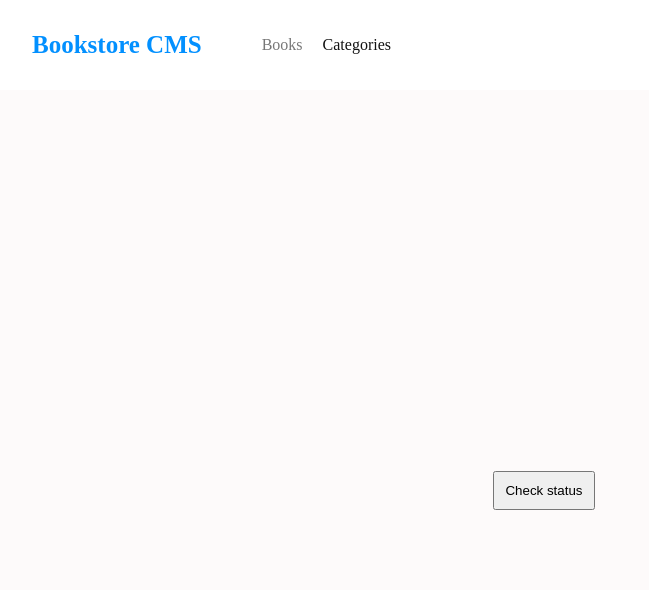
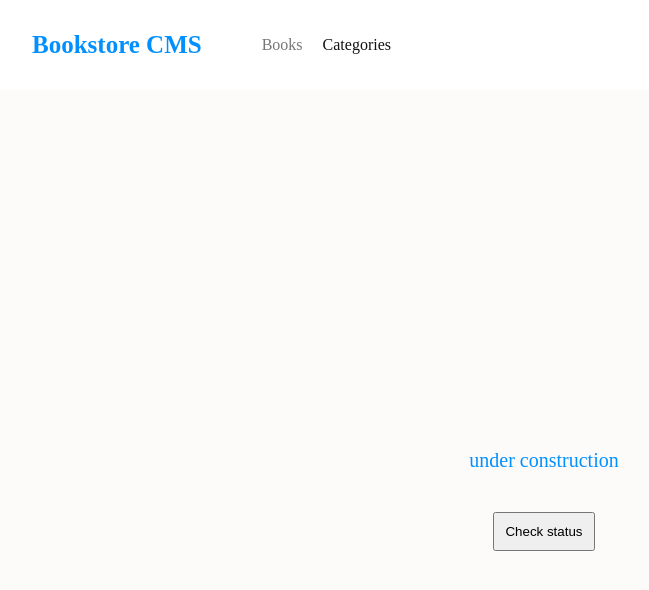
Before and after one commit to jonas-45/Bookstore, a React (Create React App) app: page /categories in a window 1280 px wide. Shown: the top 590 px of the page, without its empty margins (96-745 px from the left). Built offline with nearby package versions, Linux system fonts and the light colour scheme.

Commit message:
Add onclick listener to category check status button

```diff
--- a/src/components/AddBook.js
+++ b/src/components/AddBook.js
@@ -9,7 +9,7 @@ const AddBook = () => {
   const booksArr = useSelector((state) => state.books.books);
 
   const newBook = {
-    id: `item_id${booksArr.length + 1}`,
+    id: `item${booksArr.length + 1}`,
     title,
     author,
   };
--- a/src/redux/categories/categoriesSlice.js
+++ b/src/redux/categories/categoriesSlice.js
@@ -11,7 +11,7 @@ const categoriesSlice = createSlice({
   reducers: {
     checkStatus: (state) => ({
       ...state,
-      status: 'Under construction',
+      status: 'Under construction2',
     }),
   },
 });
--- a/src/routes/Categories.js
+++ b/src/routes/Categories.js
@@ -1,9 +1,14 @@
 import React from 'react';
+import { useDispatch, useSelector } from 'react-redux';
+import { checkStatus } from '../redux/categories/categoriesSlice';
 
 export default function Categories() {
+  const dispatch = useDispatch();
+  const status = useSelector((state) => state.categories.status);
   return (
     <div className="category-wrapper">
-      <button type="button" className="check-status-btn">Check status </button>
+      <p className="status-display">{status}</p>
+      <button type="button" className="check-status-btn" onClick={() => dispatch(checkStatus())}>Check status </button>
     </div>
   );
 }
--- a/src/styles/index.css
+++ b/src/styles/index.css
@@ -77,6 +77,8 @@ h2 {
 
 .category-wrapper {
   display: flex;
+  flex-direction: column;
+  row-gap: 20px;
   justify-content: center;
   align-items: center;
   height: 100%;
@@ -86,8 +88,14 @@ h2 {
   color: #121212;
 }
 
+.status-display {
+  font-size: 20px;
+  color: #0290ff;
+}
+
 .check-status-btn {
   padding: 10px;
+  cursor: pointer;
 }
 
 .new-book {
```
Also changed, not shown: src/redux/books/booksSlice.js (line endings or trailing spaces).
